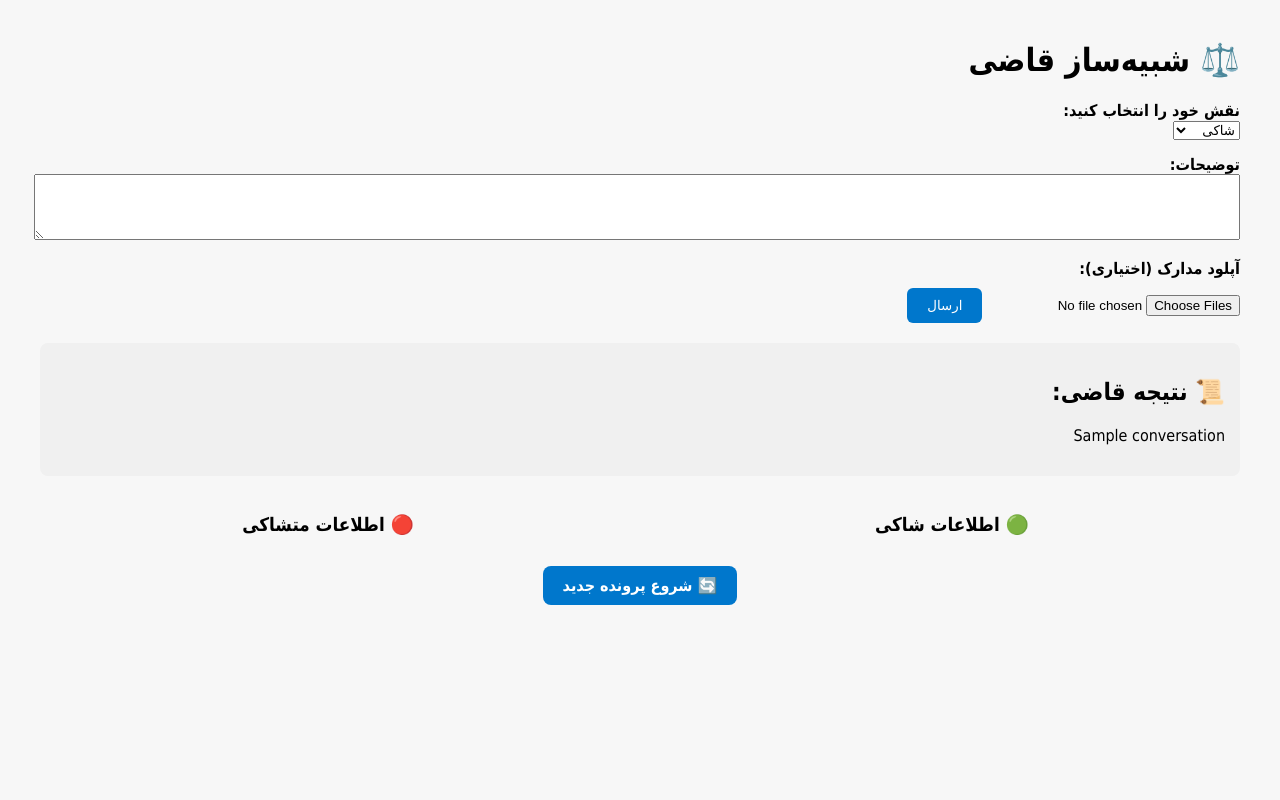
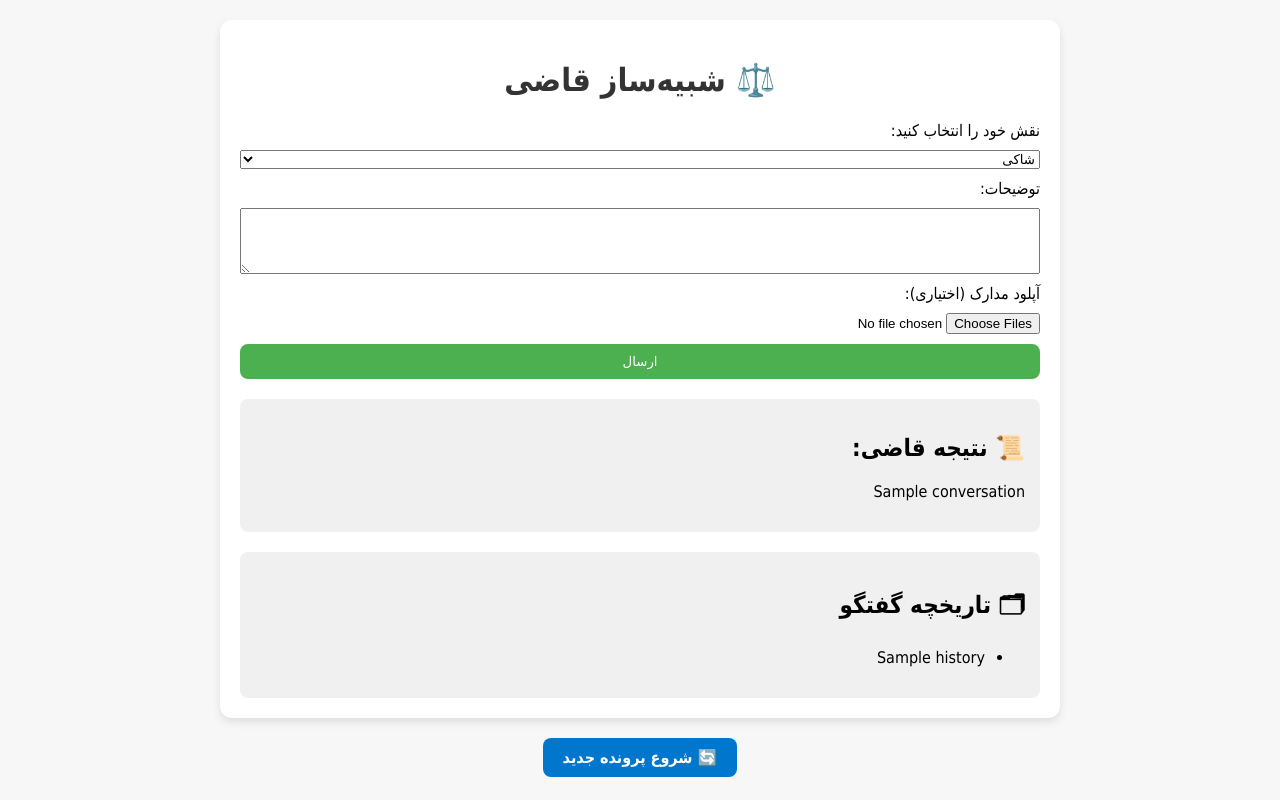
Before and after one commit to infomanian/judge, a Flask app: template templates/index.html in a window 1280 px wide. Run offline with Flask 3, Linux system fonts and the light colour scheme; the template is opened without the code that fills it: most values are stand-ins (such as "Sample title", 1, 10 or a date in 2020).

Commit message:
project changed

```diff
--- a/app.py
+++ b/app.py
@@ -1,18 +1,14 @@
 import os
 import base64
-from flask import Flask, render_template, request
+from flask import Flask, render_template, request, session
 from anthropic import Anthropic
-from flask import Flask, render_template, request, session
 
 app = Flask(__name__)
 
+ANTHROPIC_API_KEY = os.getenv("ANTHROPIC_API_KEY")
+MODEL = "claude-3-sonnet-20240229"
+client = Anthropic(api_key=ANTHROPIC_API_KEY)
 app.secret_key = os.getenv("SESSION_SECRET", "amir")
-ANTHROPIC_API_KEY = os.getenv("ANTHROPIC_API_KEY")
-# ANTHROPIC_MODEL = os.getenv("ANTHROPIC_MODEL", "claude-opus-4-1-20250805")
-ANTHROPIC_MODEL = os.getenv("ANTHROPIC_MODEL", "claude-sonnet-4-20250514")
-
-client = Anthropic(api_key=ANTHROPIC_API_KEY)
-
 conversation_history = []
 
 def build_prompt(role, text, files):
@@ -31,32 +27,32 @@ def build_prompt(role, text, files):
                     file_descriptions.append(f"[فایل باینری {f.filename}]")
     return f"👤 {role}: {text}\nمدارک: {'; '.join(file_descriptions) if file_descriptions else 'بدون مدرک'}"
 
-
 @app.route("/", methods=["GET", "POST"])
 def index():
-    # پاک کردن تاریخچه اگر کاربر کیس جدید میخواد
+    if "conversation_history" not in session:
+        session["conversation_history"] = []
+
+    response_text = None
+
+    # پاک کردن تاریخچه وقتی کاربر کیس جدید میخواد
     if request.method == "GET" and request.args.get("new_case") == "1":
         session["conversation_history"] = []
-    response_text = ""
+
     if request.method == "POST":
         role = request.form.get("role")
         text = request.form.get("text")
         files = request.files.getlist("files")
         user_input = build_prompt(role, text, files)
 
-        # ذخیره پیام به صورت دیکشنری
-        session["conversation_history"].append({"role": role, "text": user_input})
-
-        # ساخت prompt برای مدل
-        prompt = "\n\n".join([f"{msg['role']}: {msg['text']}" for msg in session["conversation_history"]])
+        session["conversation_history"].append(user_input)
+        prompt = "\n\n".join(session["conversation_history"])
         resp = client.messages.create(
-            model=ANTHROPIC_MODEL,
+            model=MODEL,
             max_tokens=800,
             messages=[{"role": "user", "content": prompt}]
         )
         response_text = resp.content[0].text
-        # ذخیره پاسخ قاضی
-        session["conversation_history"].append({"role": "قاضی", "text": response_text})
+        session["conversation_history"].append(f"🤖 قاضی: {response_text}")
 
     return render_template(
         "index.html",
@@ -64,30 +60,5 @@ def index():
         history=session.get("conversation_history", [])
     )
 
-
 if __name__ == "__main__":
     app.run(host="0.0.0.0", port=int(os.getenv("PORT", 5000)))
-
-'''
-if "conversation_history" not in session:
-    session["conversation_history"] = []
-
-if request.method == "POST":
-    role = request.form.get("role")
-    text = request.form.get("text")
-    files = request.files.getlist("files")
-    user_input = build_prompt(role, text, files)
-
-    # ذخیره پیام به صورت دیکشنری
-    session["conversation_history"].append({"role": role, "text": user_input})
-
-    # ساخت prompt برای مدل
-    prompt = "\n\n".join([f"{msg['role']}: {msg['text']}" for msg in session["conversation_history"]])
-    resp = client.messages.create(
-        model=ANTHROPIC_MODEL,
-        max_tokens=800,
-        messages=[{"role": "user", "content": prompt}]
-    )
-    response_text = resp.content[0].text
-    # ذخیره پاسخ قاضی
-    session["conversation_history"].append({"role": "قاضی", "text": response_text})'''
--- a/static/style.css
+++ b/static/style.css
@@ -7,73 +7,47 @@ body {
 }
 
 .container {
-  max-width: 1200px;
-  margin: auto;
+  max-width: 800px;
+  margin: 20px auto;
+  background: #fff;
   padding: 20px;
-  font-family: Tahoma, sans-serif;
-  direction: rtl;
+  border-radius: 12px;
+  box-shadow: 0 4px 8px rgba(0,0,0,0.1);
 }
 
-form label {
-  display: block;
-  margin-top: 15px;
-  font-weight: bold;
+h1 {
+  text-align: center;
+  color: #333;
+}
+
+form {
+  display: flex;
+  flex-direction: column;
+  gap: 10px;
 }
 
 textarea {
-  width: 100%;
   resize: vertical;
 }
 
 button {
-  margin-top: 10px;
-  padding: 10px 20px;
-  background-color: #0077cc;
-  color: #fff;
+  padding: 10px;
+  background: #4CAF50;
+  color: white;
   border: none;
-  border-radius: 6px;
+  border-radius: 8px;
   cursor: pointer;
 }
 
 button:hover {
-  background-color: #005fa3;
+  background: #45a049;
 }
 
-.response {
-  background-color: #f0f0f0;
+.response, .history {
+  margin-top: 20px;
   padding: 15px;
-  margin-top: 20px;
+  background: #f0f0f0;
   border-radius: 8px;
-}
-
-.history-container {
-  display: flex;
-  justify-content: space-between;
-  margin-top: 20px;
-}
-
-.history-column {
-  width: 48%;
-}
-
-.history-column h3 {
-  margin-bottom: 10px;
-  text-align: center;
-}
-
-.history-box {
-  background-color: #e0e0e0;
-  padding: 10px;
-  margin-bottom: 10px;
-  border-radius: 6px;
-}
-
-.history-column.right .history-box {
-  background-color: #d1ffd1; /* شاکی سبز */
-}
-
-.history-column.left .history-box {
-  background-color: #ffd1d1; /* متشاکی قرمز */
 }
 
 .btn-back {
--- a/templates/index.html
+++ b/templates/index.html
@@ -10,7 +10,6 @@
 <body>
   <div class="container">
     <h1>⚖️ شبیه‌ساز قاضی</h1>
-
     <form method="POST" enctype="multipart/form-data">
       <label for="role">نقش خود را انتخاب کنید:</label>
       <select name="role" required>
@@ -35,33 +34,21 @@
     {% endif %}
 
     {% if history %}
-        <div class="history-container">
-            <div class="history-column right">
-                <h3>🟢 اطلاعات شاکی</h3>
+    <div class="history">
+      <h2>🗂 تاریخچه گفتگو</h2>
+      <ul>
         {% for msg in history %}
-                {% if 'شاکی' in msg %}
-                <div class="history-box">{{ msg }}</div>
-                {% endif %}
+        <li>{{ msg }}</li>
         {% endfor %}
-            </div>
-            <div class="history-column left">
-                <h3>🔴 اطلاعات متشاکی</h3>
-                {% for msg in history %}
-                {% if 'متشاکی' in msg %}
-                <div class="history-box">{{ msg }}</div>
-                {% endif %}
-                {% endfor %}
-            </div>
+      </ul>
     </div>
     {% endif %}
-
+  </div>
   {% if history %}
     <div style="margin-top: 20px; text-align: center;">
       <a href="/?new_case=1" class="btn-back">🔄 شروع پرونده جدید</a>
     </div>
   {% endif %}
-    </div>
-
 
 </body>
 
```
Also changed, not shown: static/style_old.css (deleted, +0 -66 lines), templates/index_old.html (deleted, +0 -57 lines). Lines whose indentation alone changed are shown as unchanged.
